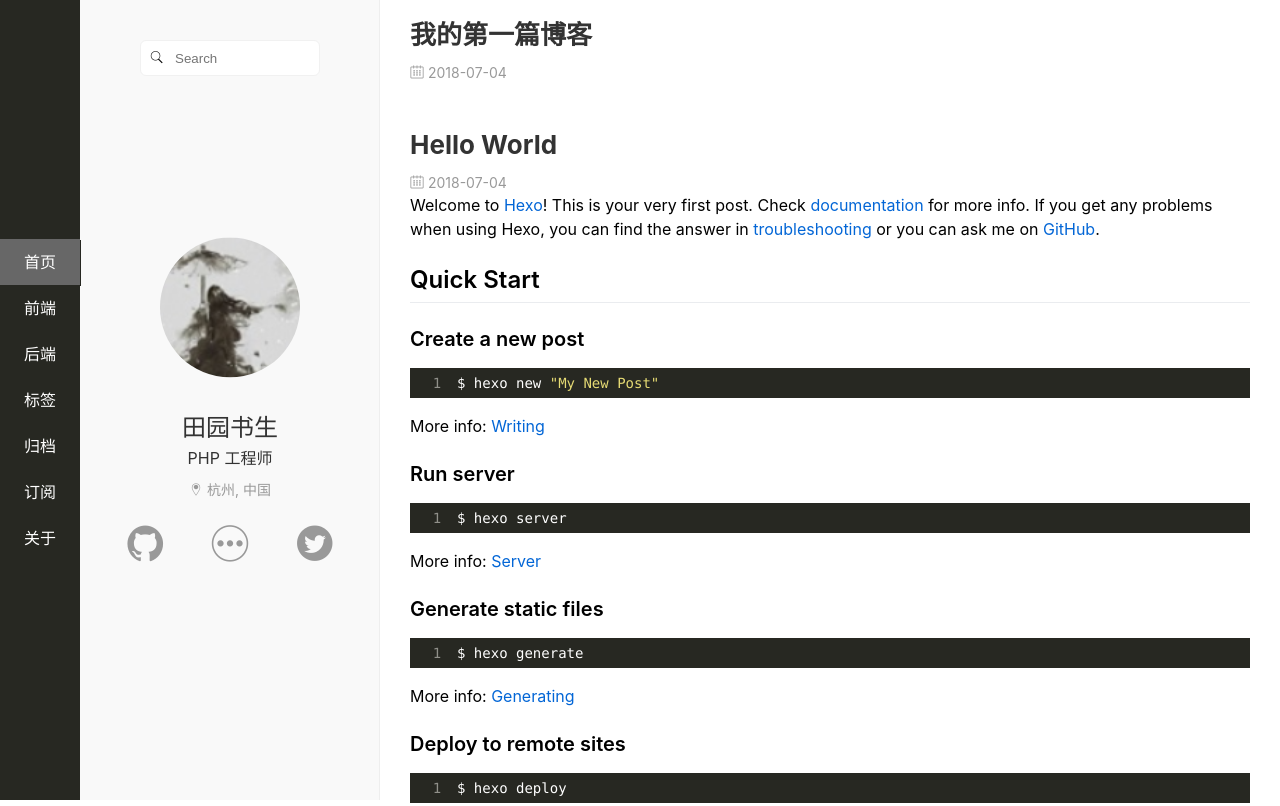
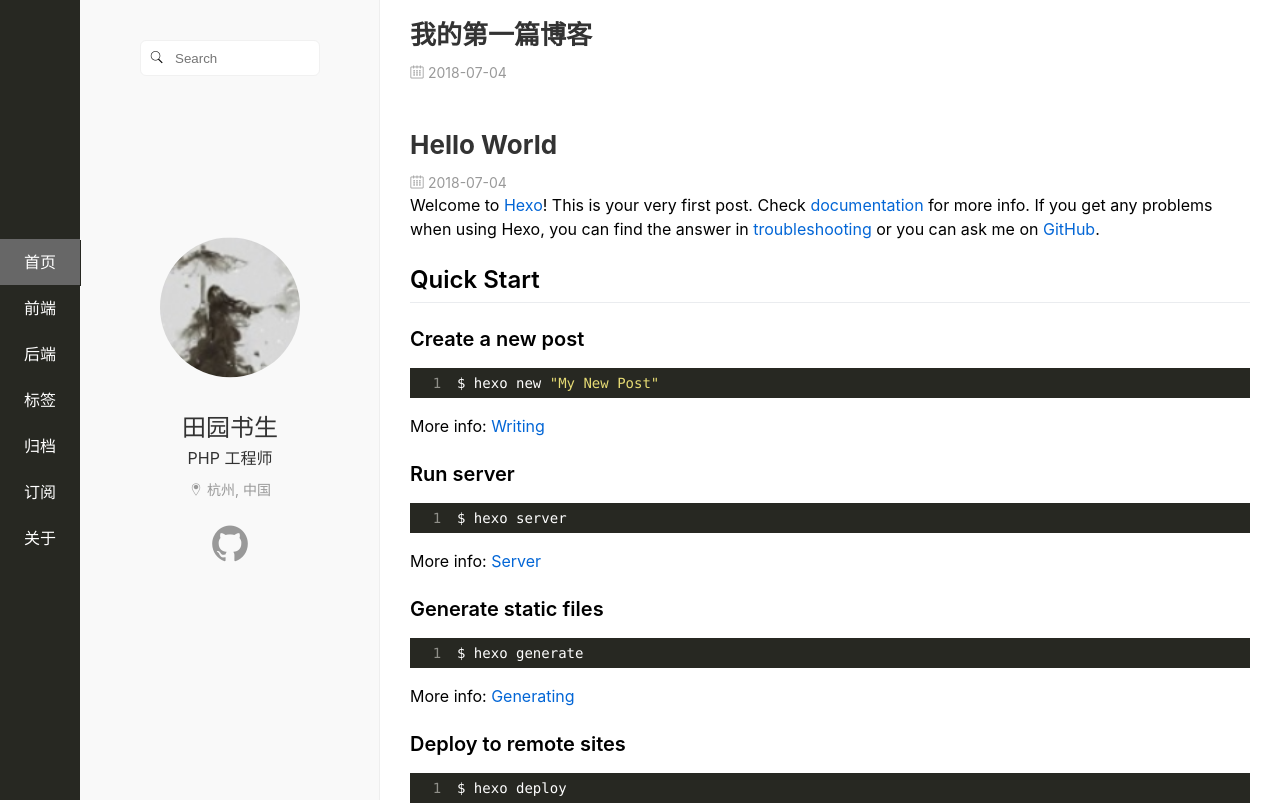
Before and after one commit to shus521/tyss, a plain HTML site: page index.html in a window 1280 px wide. Shown: the top 806 px of the page. Drawn offline with nearby package versions, Linux system fonts and the light colour scheme; files whose address does not match are found by name.

Commit message:
2018-07-04 13:47:50

```diff
--- a/index.html
+++ b/index.html
@@ -112,13 +112,9 @@
             <div class="author-thread-wrap">
                 <div class="author-threads clearfix">
 
-                    <a class="thread-item" href="https://github.com/sanonz" target="_blank" rel="noopener"><i class="icon-github"></i></a>
+                    <a class="thread-item" href="https://github.com/shus521" target="_blank" rel="noopener"><i class="icon-github"></i></a>
 
 
-                    <a class="thread-item" href="http://m.timegoto.com/user/1" target="_blank" rel="noopener"><i class="icon-circle-more"></i></a>
-
-
-                    <a class="thread-item" href="https://twitter.com/sanonze" target="_blank" rel="noopener"><i class="icon-twitter"></i></a>
 
                 </div>
             </div>
```
Also changed, not shown: 2018/07/04/我的第一篇博客/index.html (+1 -5 lines), archives/2018/07/index.html (+1 -5 lines), archives/2018/index.html (+1 -5 lines), archives/index.html (+1 -5 lines).
